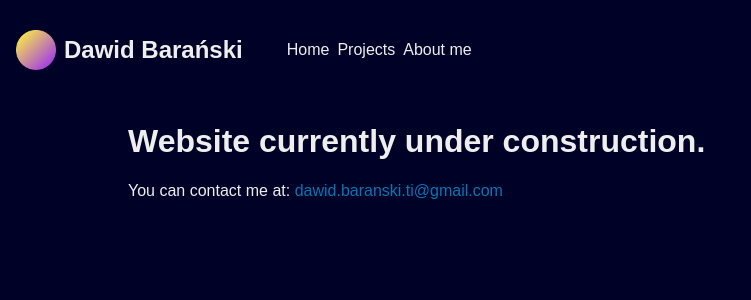
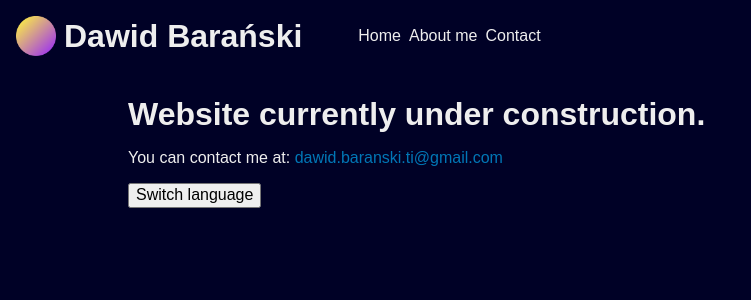
Before and after one commit to StanawalkaWorld/portfolio-website-old, a Vue app: page /#/ in a window 1280 px wide. Shown: the top 300 px of the page, without its empty margins (0-751 px from the left). Built offline with nearby package versions, Linux system fonts and the light colour scheme; a web font is replaced by a local one.

Commit message:
Added basic translation system Added Pinia package for state management Tweaked some styles

```diff
--- a/package.json
+++ b/package.json
@@ -9,6 +9,7 @@
   },
   "dependencies": {
     "normalize.css": "^8.0.1",
+    "pinia": "^2.0.14",
     "vue": "^3.2.25",
     "vue-router": "^4.0.16"
   },
--- /dev/null
+++ b/src/assets/Translations.json
@@ -0,0 +1,16 @@
+{
+    "skeleton": {
+        "navlink.home": {
+            "en": "Home",
+            "pl": "Start"
+        },
+        "navlink.contact": {
+            "en": "Contact",
+            "pl": "Kontakt"
+        },
+        "navlink.about": {
+            "en": "About me",
+            "pl": "O mnie"
+        }
+    }
+}
--- a/src/components/NavBar.vue
+++ b/src/components/NavBar.vue
@@ -1,19 +1,29 @@
 <script setup>
 import Logo from '../assets/Logo.png';
+import { useLanguageStore } from '../store/lang';
+
+const lang = useLanguageStore();
+
 </script>
 
 <template>
     <nav class="navbar">
         <router-link to="/" class="logo-container">
             <img :src="Logo" alt="✔" class="logo">
-            <h2 class="logo-caption">Dawid Barański</h2>
+            <h1 class="logo-caption">Dawid Barański</h1>
         </router-link>
 
         <div class="navlinklist">
             <!-- TODO: Use component based links for better look and active route styling -->
-            <router-link class="navlink" to="/">Home</router-link>
-            <router-link class="navlink" to="/projects">Projects</router-link>
-            <router-link class="navlink" to="/about">About me</router-link>
+            <router-link class="navlink" to="/">
+                {{ lang.translationFor("navlink.home") }}
+            </router-link>
+            <router-link class="navlink" to="/about">
+                {{ lang.translationFor("navlink.about") }}
+            </router-link>
+            <router-link class="navlink" to="/contact">
+                {{ lang.translationFor("navlink.contact") }}
+            </router-link>
         </div>
     </nav>
 </template>
--- a/src/main.js
+++ b/src/main.js
@@ -2,5 +2,6 @@ import { createApp } from "vue";
 import App from "./App.vue";
 import Router from "./router";
 import "normalize.css";
+import { createPinia } from "pinia";
 
-createApp(App).use(Router).mount("#app");
+createApp(App).use(createPinia()).use(Router).mount("#app");
--- a/src/scss/_global.scss
+++ b/src/scss/_global.scss
@@ -10,6 +10,8 @@ $background-color: #000126;
 
 $text-color: #eee;
 
+$standard-transition_length: 0.2s;
+
 @mixin hover_bg($color) {
     background: $color;
 
@@ -18,4 +20,6 @@ $text-color: #eee;
     }
 }
 
-$standard-transition_length: 0.2s;
+h1 {
+    margin: 0;
+}
--- /dev/null
+++ b/src/store/lang.ts
@@ -0,0 +1,27 @@
+import { defineStore } from 'pinia';
+import { computed, ref, Ref, unref } from 'vue';
+
+import Translations from '../assets/Translations.json';
+
+export const useLanguageStore = defineStore("LanguageStore", () => {
+    const current_lang: Ref<"pl" | "en"> = ref("en");
+
+    function switchLanguage() {
+        current_lang.value = current_lang.value == "pl" ? "en" : "pl";
+    }
+
+    const translationFor = computed(() => {
+        return (string_name: string | Ref<string>) => {
+            if(unref(string_name) in Translations["skeleton"])
+                return Translations["skeleton"][unref(string_name)][current_lang.value];
+            else
+                return "<TRANSLATION NOT FOUND>";
+        }
+    })
+
+    return {
+        current_lang,
+        switchLanguage,
+        translationFor
+    }
+});
--- a/src/views/IndexView.vue
+++ b/src/views/IndexView.vue
@@ -1,10 +1,14 @@
 <script setup>
+import { useLanguageStore } from '../store/lang';
+
+const lang = useLanguageStore();
 </script>
 
 <template>
     <!-- TODO: Introduction to who I am and stuff -->
     <h1>Website currently under construction.</h1>
     <p>You can contact me at: <a class="mail" href="mailto:dawid.baranski.ti@gmail.com">dawid.baranski.ti@gmail.com</a></p>
+    <button @click="lang.switchLanguage">Switch language</button>
 </template>
 
 <style lang="scss" scoped>
```
Also changed, not shown: src/router/index.js (+10 -0 lines), src/views/ContactView.vue (added, +11 -0 lines), 1 other file (tests, documents, lock files or other folders).
